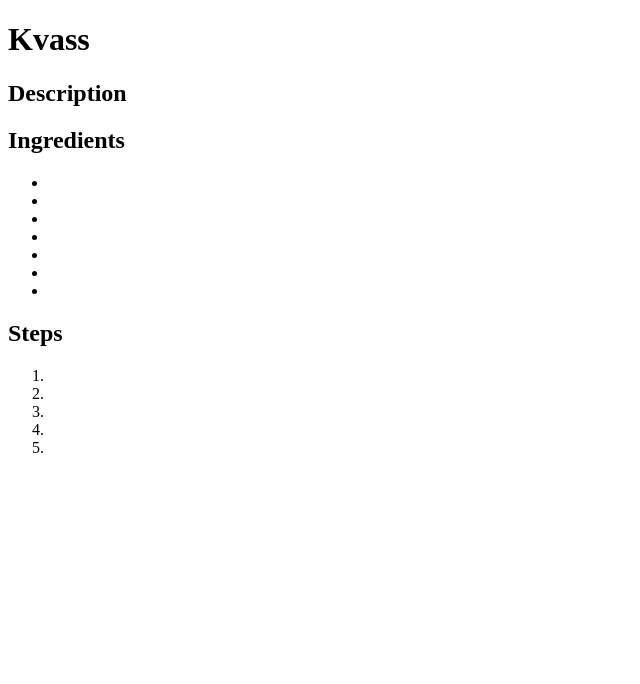
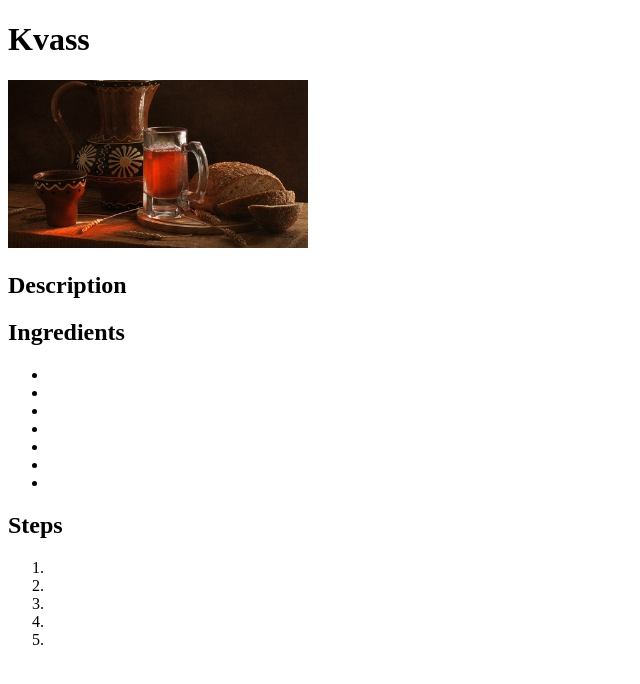
Before and after one commit to nvrfrg/odin-recipes, a plain HTML site: page recipes/kvas.html in a window 1280 px wide. Shown: the whole page, without its empty margins (0-640 px from the left). Drawn offline with Linux system fonts and the light colour scheme.

Commit message:
Add image to kvas.html

```diff
--- a/recipes/kvas.html
+++ b/recipes/kvas.html
@@ -6,7 +6,7 @@
   </head>
   <body>
     <h1>Kvass</h1>
-
+    <img src="../img/kvass.jpg" width="300px">
     <h2>Description</h2>
     <p></p>
 
```
Also changed, not shown: img/kvass.jpg (added).
